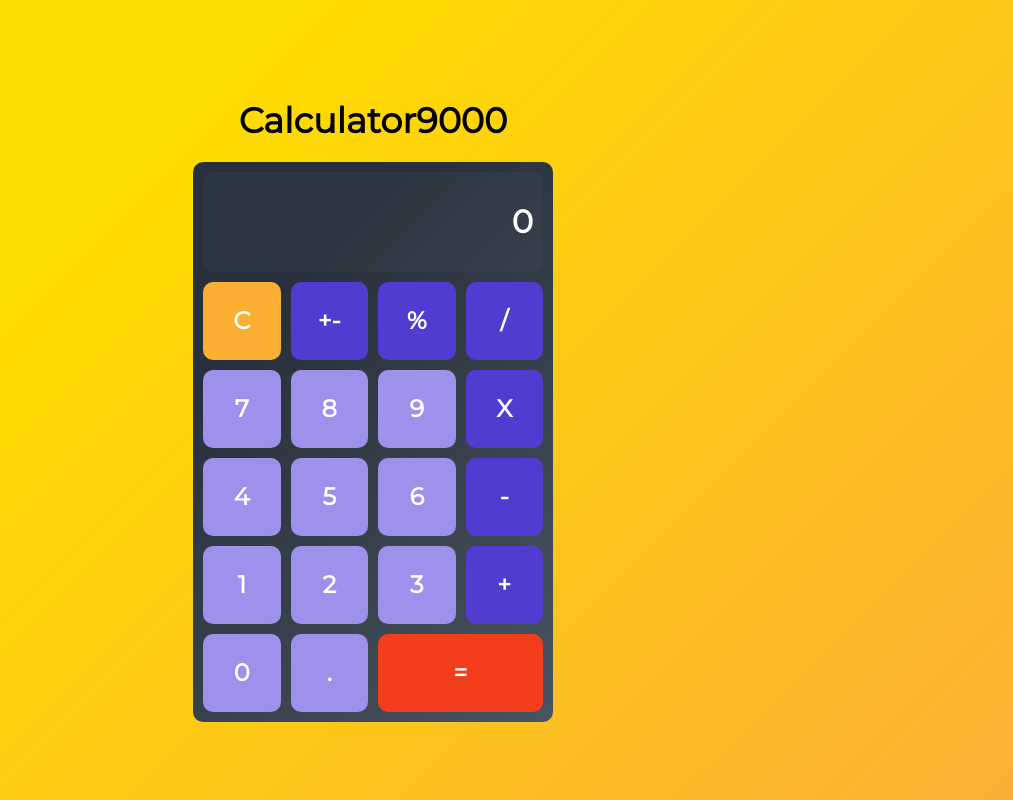
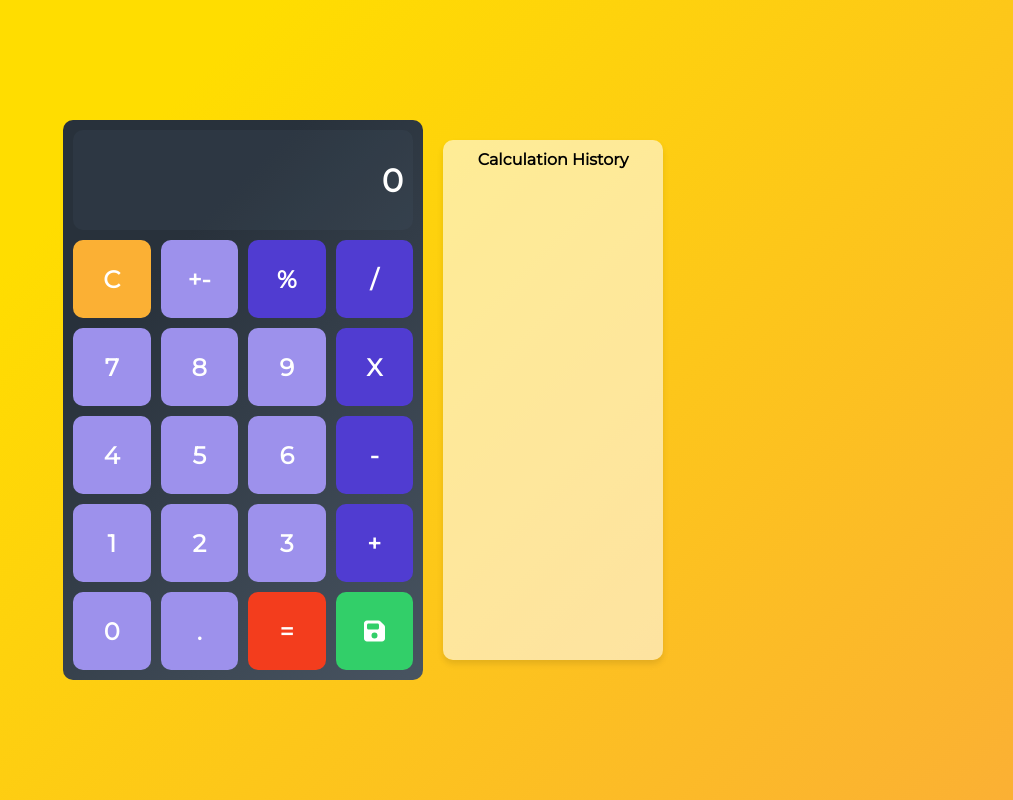
Before and after one commit to anais-labit/calculator9000, a React (Vite) app: page / in a window 1280 px wide. Shown: the whole page, without its empty margins (267-1280 px from the left). Built offline with nearby package versions, Linux system fonts and the light colour scheme.

Commit message:
front pour le bonus

```diff
--- a/index.html
+++ b/index.html
@@ -1,4 +1,4 @@
-<!doctype html>
+<!DOCTYPE html>
 <html lang="en">
   <head>
     <meta charset="UTF-8" />
--- a/package.json
+++ b/package.json
@@ -10,6 +10,11 @@
     "preview": "vite preview"
   },
   "dependencies": {
+    "@fortawesome/fontawesome-svg-core": "^6.4.2",
+    "@fortawesome/free-brands-svg-icons": "^6.4.2",
+    "@fortawesome/free-regular-svg-icons": "^6.4.2",
+    "@fortawesome/free-solid-svg-icons": "^6.4.2",
+    "@fortawesome/react-fontawesome": "^0.2.0",
     "react": "^18.2.0",
     "react-dom": "^18.2.0"
   },
--- a/src/App.css
+++ b/src/App.css
@@ -1,3 +1,8 @@
+.page {
+  display: flex;
+  flex-direction: row;
+}
+
 .beautiful-screen {
   background-color: #f2f2f2;
   border: 1px solid #ccc;
--- a/src/App.jsx
+++ b/src/App.jsx
@@ -1,11 +1,10 @@
 import "./App.css";
-import Title from "./components/jsx/Title";
+// import Title from "./components/jsx/Title";
 import Calculator from "./components/jsx/Calculator";
 
 function App() {
   return (
-    <div>
-      <Title />
+    <div className="page">
       <Calculator />
     </div>
   );
--- a/src/components/css/Button.css
+++ b/src/components/css/Button.css
@@ -29,8 +29,16 @@ button:hover {
   background-color: #eb9c1e;
 }
 
+.save {
+  background-color: #32cf69;
+}
+
+.save:hover {
+  background-color: #10d154;
+}
+
 .equals {
-  grid-column: 3 / 5;
+  /* grid-column: 3 / 5; */
   background-color: rgb(243, 61, 29);
 }
 
--- /dev/null
+++ b/src/components/css/CalculationHistory.css
@@ -0,0 +1,9 @@
+.history {
+  background-color: #ffffff91;
+  border-radius: 10px;
+  margin: 20px;
+  text-align: center;
+  padding: 10px;
+  width: 200px;
+  box-shadow: 0 4px 6px rgba(0, 0, 0, 0.1);
+}
--- a/src/components/jsx/Button.jsx
+++ b/src/components/jsx/Button.jsx
@@ -1,5 +1,10 @@
 import React from "react";
+import { FontAwesomeIcon } from "@fortawesome/react-fontawesome";
+import { faFloppyDisk } from "@fortawesome/free-solid-svg-icons";
+
+const element = <FontAwesomeIcon icon={faFloppyDisk} />;
 import "../css/Button.css";
+
 
 const Button = ({ value, onClick }) => {
   let className = "";
@@ -7,7 +12,6 @@ const Button = ({ value, onClick }) => {
   if (value === "=") {
     className = "equals";
   } else if (
-    value === "+-" ||
     value === "%" ||
     value === "X" ||
     value === "-" ||
@@ -17,7 +21,11 @@ const Button = ({ value, onClick }) => {
     className = "operator";
   } else if (value === "C") {
     className = "reset";
-  } else {
+  } else if (value === "save") {
+    className = "save";
+    value = element;
+
+    } else {
     className = "";
   }
 
--- /dev/null
+++ b/src/components/jsx/CalculationHistory.jsx
@@ -0,0 +1,18 @@
+import React from "react";
+import "../css/CalculationHistory.css";
+
+
+const CalculationHistory = ({ calcHistory }) => {
+  return (
+    <div className="history">
+      <h4>Calculation History</h4>
+      <ul>
+        {calcHistory.map((item, index) => (
+          <li key={index}>{item}</li>
+        ))}
+      </ul>
+    </div>
+  );
+};
+
+export default CalculationHistory;
--- a/src/components/jsx/Calculator.jsx
+++ b/src/components/jsx/Calculator.jsx
@@ -3,6 +3,7 @@ import BeautifulScreen from "./BeautifulScreen";
 import ButtonsContainer from "./ButtonsContainer";
 import Button from "./Button";
 import ItSOverNineThousand from "./ItSOverNineThousand";
+import CalculationHistory from "./CalculationHistory";
 import "../css/Calculator.css";
 
 const btnValues = [
@@ -10,7 +11,7 @@ const btnValues = [
   [7, 8, 9, "X"],
   [4, 5, 6, "-"],
   [1, 2, 3, "+"],
-  [0, ".", "="],
+  [0, ".", "=", "save"],
 ];
 
 const toLocaleString = (num) =>
@@ -136,6 +137,14 @@ const Calculator = () => {
     setEaster(false);
   };
 
+  let [calcHistory, setCalcHistory] = useState([]);
+  const saveCalculation = () => {
+    if (calc.sign && calc.num) {
+      const calculation = `${calc.res} ${calc.sign} ${calc.num} = ${calc.res}`;
+      setCalcHistory([...calcHistory, calculation]);
+    }
+  };
+
   return (
     <>
       {easter && <ItSOverNineThousand />}
@@ -161,6 +170,8 @@ const Calculator = () => {
                     ? signClickHandler
                     : btn === "."
                     ? commaClickHandler
+                    : btn === "save"
+                    ? saveCalculation
                     : numClickHandler
                 }
               />
@@ -168,6 +179,7 @@ const Calculator = () => {
           })}
         </ButtonsContainer>
       </div>
+      <CalculationHistory calcHistory={calcHistory} />
     </>
   );
 };
```
Also changed, not shown: 1 other file (tests, documents, lock files or other folders).
